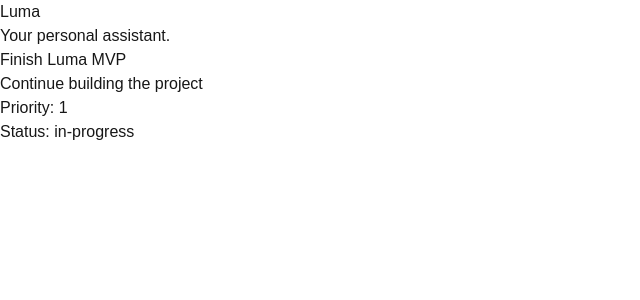
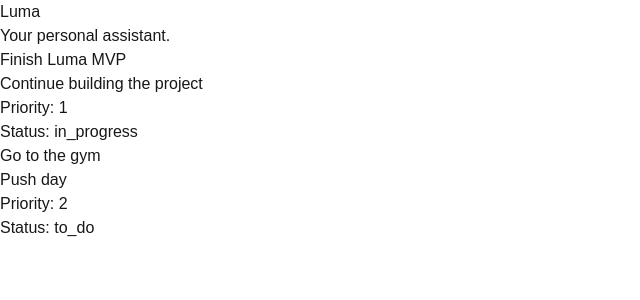
Before and after one commit to ketchupspill/argus, a Next.js app: page / in a window 1280 px wide. Shown: the top 300 px of the page, without its empty margins (0-640 px from the left). Built offline with nearby package versions, Linux system fonts and the light colour scheme.

Commit message:
added possibility of more than one task using Arrays. Leads into using Maps.

```diff
--- a/app/page.tsx
+++ b/app/page.tsx
@@ -2,30 +2,37 @@ import Image from "next/image";
 import Header from "../components/Header";
 import { Task } from "../models/Task";
 import TaskCard from "@/components/TaskCard";
+import { useState } from "react";
 
 export default function Home() {
-  const task: Task = {
+  const tasks: Task[] = [
+    {
         id: "1",
-
         title: "Finish Luma MVP",
-
         description: "Continue building the project",
-
         priority: 1,
-
-    status: "in-progress",
-
+        status: "in_progress",
         createdAt: new Date(),
-
+        updatedAt: new Date(),
+    },
+    {
+        id: "2",
+        title: "Go to the gym",
+        description: "Push day",
+        priority: 2,
+        status: "to_do",
+        createdAt: new Date(),
         updatedAt: new Date(),
     }
+  ]
 
   return (
     <main>
       <Header />
       <p>Your personal assistant.</p>
 
-      <TaskCard task={task} />
+      <TaskCard task={tasks[0]} />
+      <TaskCard task={tasks[1]} />
     </main>
   );
 }
--- a/models/Task.ts
+++ b/models/Task.ts
@@ -1,5 +1,5 @@
 export type Priority = 1 | 2 | 3;
-export type Status = "to-do" | "in-progress" | "completed";
+export type Status = "to_do" | "in_progress" | "completed";
 
 export interface Task {
   id: string;
```
Lines whose indentation alone changed are shown as unchanged.
